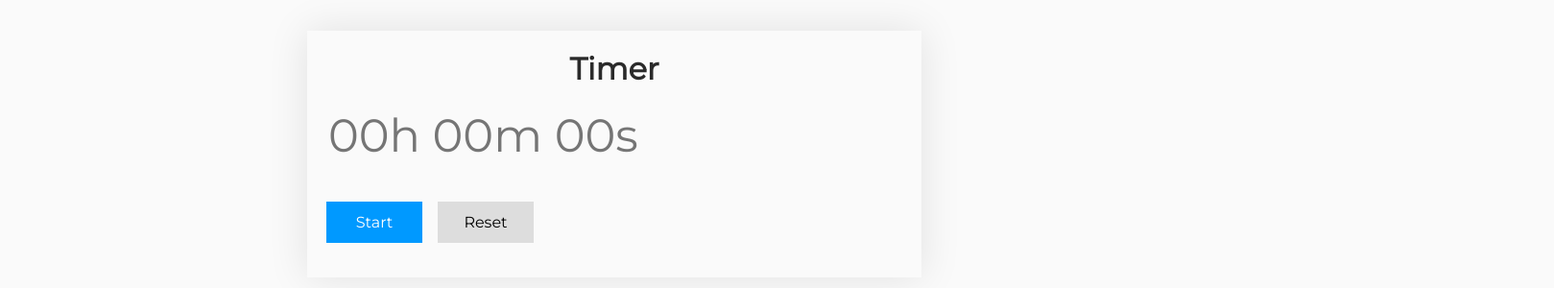
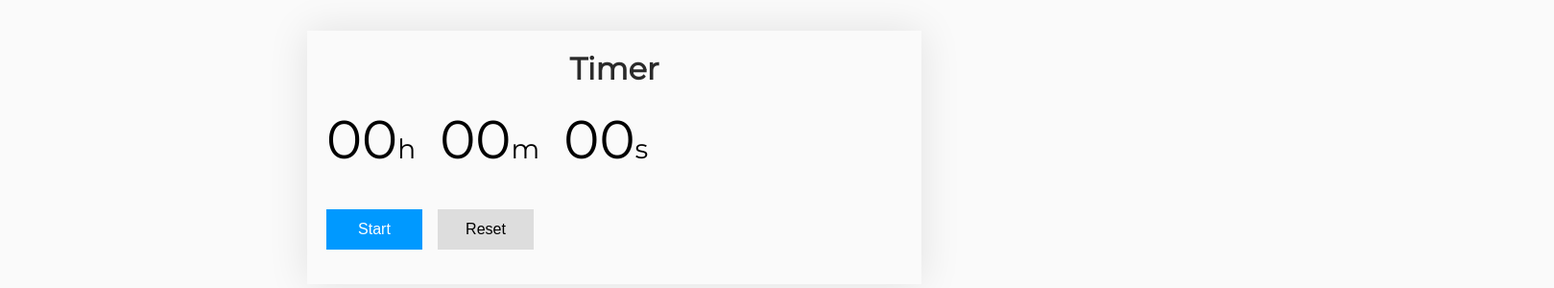
Before and after one commit to eowino/Pomodoro, a React (Create React App) app: page / in a window 1280 px wide. Shown: the top 300 px of the page at 96% size, 1619 px wide, since content can reach past the window. Built offline with nearby package versions, Linux system fonts and the light colour scheme.

Commit message:
input events and style updates

```diff
--- a/src/App.css
+++ b/src/App.css
@@ -1,28 +1,3 @@
-* {
-  font-family: 'Montserrat', sans-serif;
-}
-
-body {
-  font-size: 1em;
-  background-color: #fafafa;
-}
-
-.sr-only {
-  position: absolute;
-  width: 1px;
-  height: 1px;
-  margin: -1px;
-  padding: 0;
-  overflow: hidden;
-  clip: rect(0, 0, 0, 0);
-  border: 0;
-}
-
-.container {
-  margin: 2em auto;
-  width: 50%;
-}
-
 .pomodoro {
   box-shadow: 0 0 40px rgba(0,0,0,.1);
   padding: 20px;
@@ -47,9 +22,16 @@ body {
   transition: border-color 0.3s ease;
 }
 
-.pomodoro__input:focus {
-  outline: 0;
+.pomodoro__text-area {
+  display: inline-block;
+  font-size: 3.5em;
+  border-bottom: 3px solid transparent;
+  transition: border-color 0.3s ease;
+}
+
+.pomodoro__input:focus + .pomodoro__text-area {
   border-bottom-color: #2abfd4;
+  color: #ccc;
 }
 
 .pomodoro__footer {
@@ -57,33 +39,18 @@ body {
   width: 100%;
 }
 
-.btn {
-  border: 0;
-  font-size: 1em;
-  padding: 12px;
-  margin-right: 1em;
-  min-width: 100px;
+.pomodoro__unit {
+  font-size: 0.5em;
+  padding-right: 0.9em;
 }
 
-.btn--start {
-  background-color: #0099ff;
-  color: #fff;
+.pomodoro__valid,
+.pomodoro__valid + .pomodoro__unit {
+  color: #2a2a2a;
 }
 
-.btn--start:hover,
-.btn--start:focus {
-  background-color: #0f7ae5;
-}
 
-.btn--reset {
-  background: #ddd;
-}
-
-.btn--reset:hover,
-.btn--reset:focus {
-  background-color: #ccc;
-}
-
+/* Media queries */
 @media screen and (max-width: 730px) {
   .container {
     width: 80%;
--- a/src/Pomodoro.js
+++ b/src/Pomodoro.js
@@ -5,20 +5,32 @@ class Pomodoro extends Component {
     value: '',
     running: false,
     interval: null,
-    minutes: 0,
-    seconds: 0
   };
 
   componentWillUnmount() {
     clearInterval(this.state.interval);
   }
 
+  isFull = () =>  this.state.value.length > 6;
+
   handleInputChange = event => {
     const value = event.target.value;
 
-    if (!isNaN(value)) {
+    if (!isNaN(value) && !this.isFull()) {
       this.setState(() => ({
         value
+      }));
+    }
+  };
+
+  handleKeyDown = (event) => {
+    const BACKSPACE = 8;
+    const keycode = event.nativeEvent.keyCode;
+    const value = this.state.value;
+
+    if (this.isFull() && keycode === BACKSPACE) {
+      this.setState(() => ({
+        value: value.substring(0, value.length - 1)
       }));
     }
   };
@@ -34,8 +46,13 @@ class Pomodoro extends Component {
     }));
   };
 
+  getVal = (arr) => (index) => arr[index] || 0;
+
   render() {
-    const { running } = this.state;
+    const { running, value } = this.state;
+    const val = this.getVal(value.split(''));
+    const valid = 'pomodoro__valid';
+
     return (
       <div className="pomodoro">
         <h1 className="pomodoro__title">Timer</h1>
@@ -45,10 +62,21 @@ class Pomodoro extends Component {
             <input
               value={this.state.value}
               onChange={this.handleInputChange}
+              onKeyDown={this.handleKeyDown}
               type="text"
-              className="pomodoro__input"
-              placeholder="00h 00m 00s"
+              className="pomodoro__input sr-only"
             />
+            <span className="pomodoro__text-area">
+              <span className={val(5) ? valid : null}>{val(5)}</span>
+              <span className={val(4) ? valid : null}>{val(4)}</span>
+              <span className="pomodoro__unit">h</span>
+              <span className={val(3) ? valid : null}>{val(3)}</span>
+              <span className={val(2) ? valid : null}>{val(2)}</span>
+              <span className="pomodoro__unit">m</span>
+              <span className={val(1) ? valid : null}>{val(1)}</span>
+              <span className={val(0) ? valid : null}>{val(0)}</span>
+              <span className="pomodoro__unit">s</span>
+            </span>
           </label>
         </div>
         <div className="pomodoro__footer">
--- a/src/index.css
+++ b/src/index.css
@@ -1,5 +1,50 @@
 body {
+  background-color: #fafafa;
+  font-family: 'Montserrat', sans-serif;
+  font-size: 1em;
   margin: 0;
   padding: 0;
-  font-family: sans-serif;
 }
+
+.sr-only {
+  position: absolute;
+  width: 1px;
+  height: 1px;
+  margin: -1px;
+  padding: 0;
+  overflow: hidden;
+  clip: rect(0, 0, 0, 0);
+  border: 0;
+}
+
+.container {
+  margin: 2em auto;
+  width: 50%;
+}
+
+.btn {
+  border: 0;
+  font-size: 1em;
+  padding: 12px;
+  margin-right: 1em;
+  min-width: 100px;
+}
+
+.btn--start {
+  background-color: #0099ff;
+  color: #fff;
+}
+
+.btn--start:hover,
+.btn--start:focus {
+  background-color: #0f7ae5;
+}
+
+.btn--reset {
+  background: #ddd;
+}
+
+.btn--reset:hover,
+.btn--reset:focus {
+  background-color: #ccc;
+}
```
